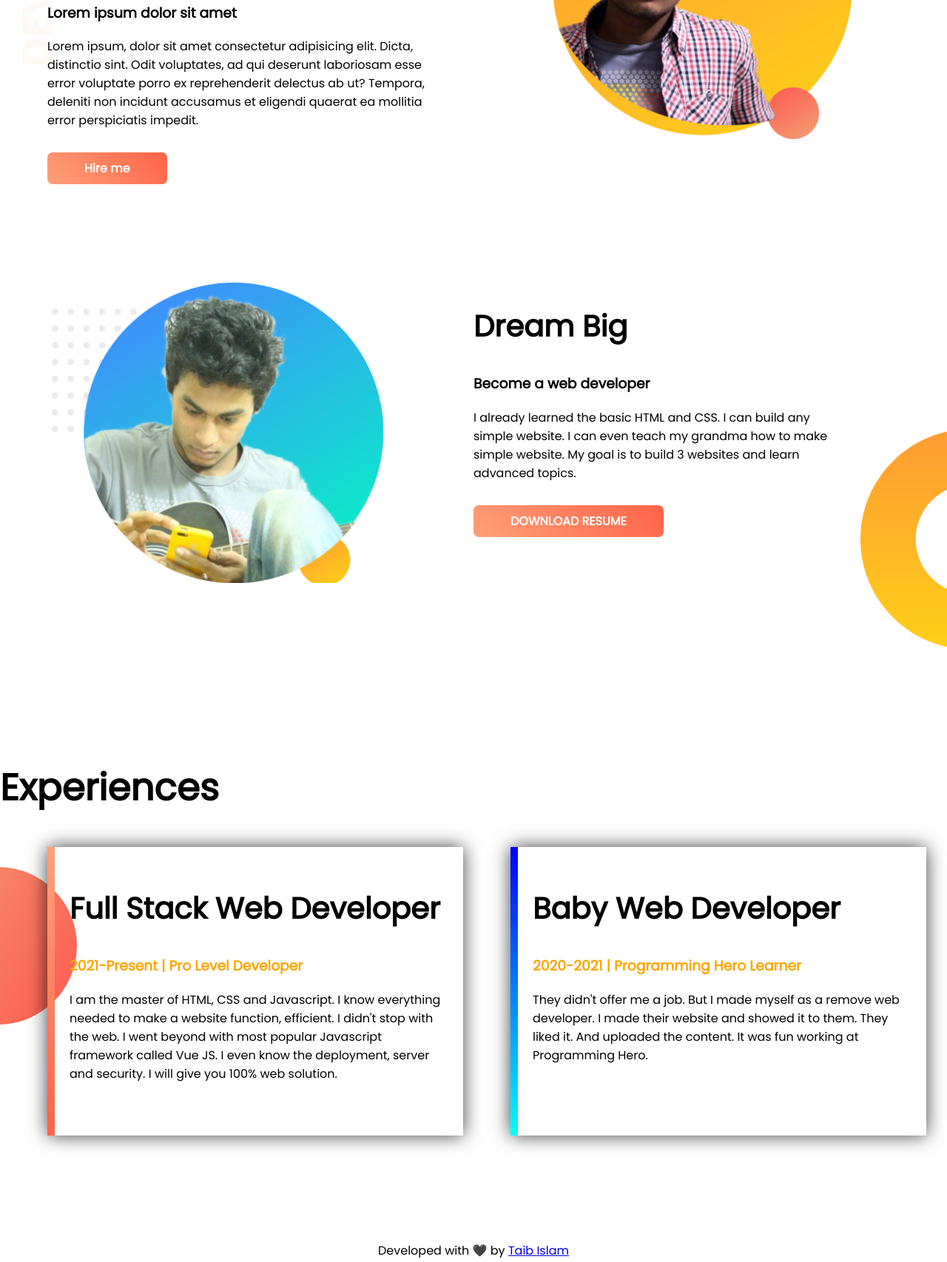
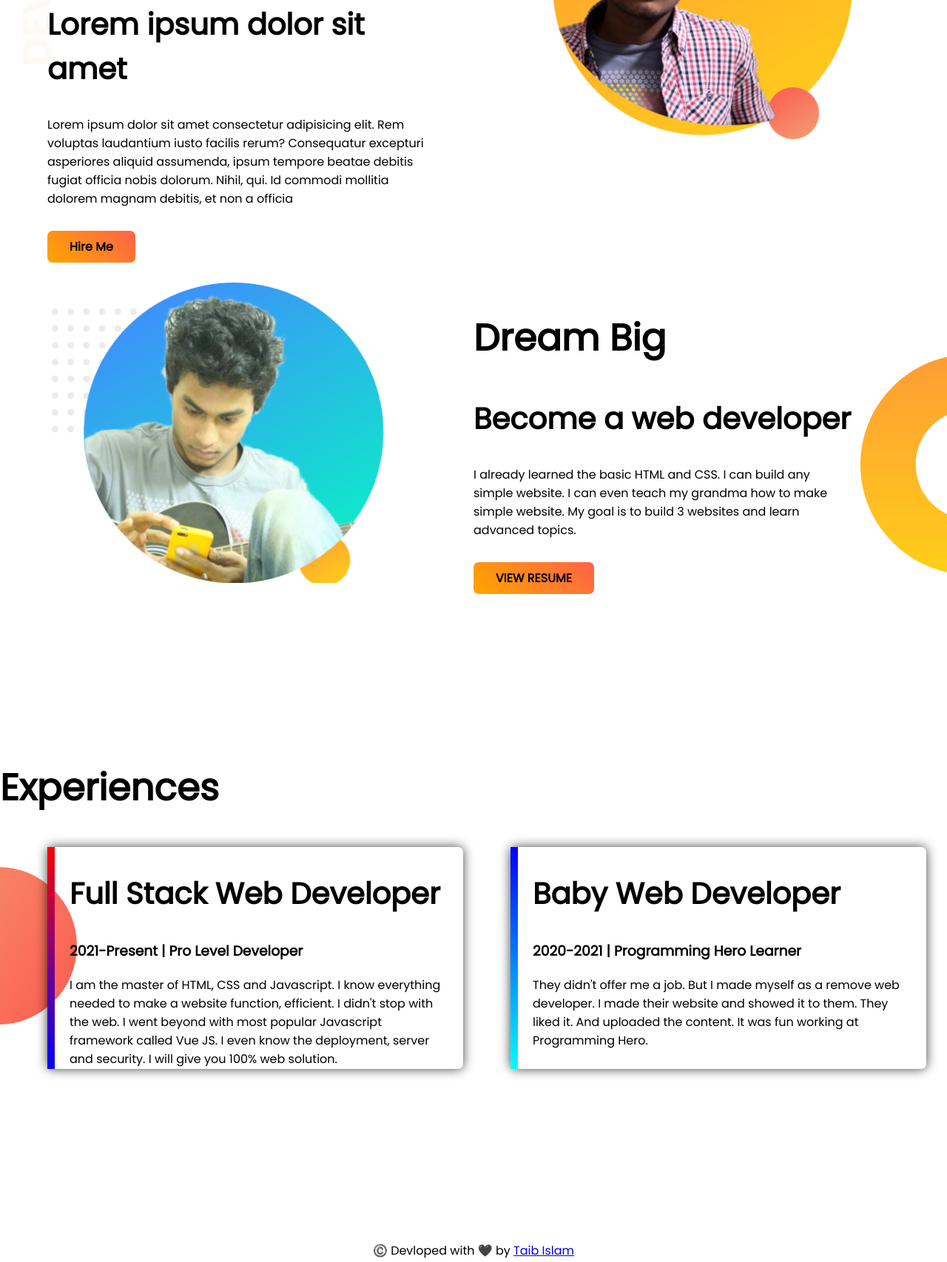
Before and after one commit to taibislamdipu/web-portfolio-v2, a plain HTML site: page index.html in a window 1280 px wide. Shown: the part 272-1978 px from the top of the page at 74% size. Drawn offline with nearby package versions, Linux system fonts and the light colour scheme.

Commit message:
all done

```diff
--- a/index.html
+++ b/index.html
@@ -4,82 +4,82 @@
 <head>
     <meta charset="UTF-8">
     <meta name="viewport" content="width=device-width, initial-scale=1.0">
-    <title>Document</title>
+    <title>Taib Islam | Web Portfolio</title>
+    <link href="https://fonts.googleapis.com/css2?family=Poppins&display=swap" rel="stylesheet">
     <link rel="stylesheet" href="style.css">
-    <link rel="preconnect" href="https://fonts.gstatic.com">
-    <link href="https://fonts.googleapis.com/css2?family=Poppins&display=swap" rel="stylesheet">
+    <link rel="stylesheet" href="https://unpkg.com/aos@next/dist/aos.css" />
 </head>
 
 <body>
     <section class="top-section">
-        <div class="half-width">
+        <div class="half-width" data-aos="zoom-out">
             <h1>Welcome To</h1>
-            <h1><span class="orange-highlight">Taib Islam</span> World</h1>
-            <h3>Lorem ipsum dolor sit amet</h3>
+            <h1><span class="orange-highlight">Taib Islam</span> World </h1>
+            <h2>Lorem ipsum dolor sit amet</h2>
             <p>
-                Lorem ipsum, dolor sit amet consectetur adipisicing elit. Dicta, distinctio sint. Odit voluptates, ad
-                qui
-                deserunt laboriosam esse error voluptate porro ex reprehenderit delectus ab ut? Tempora, deleniti non
-                incidunt
-                accusamus et eligendi quaerat ea mollitia error perspiciatis impedit.
+                Lorem ipsum dolor sit amet consectetur adipisicing elit. Rem voluptas laudantium iusto facilis rerum?
+                Consequatur
+                excepturi asperiores aliquid assumenda, ipsum tempore beatae debitis fugiat officia nobis dolorum.
+                Nihil, qui. Id
+                commodi mollitia dolorem magnam debitis, et non a officia
             </p>
-
-            <div class="btn-margin-top">
-                <a class="link-button" target="_blank" href="https://www.linkedin.com/in/taibislamdipu/">Hire me</a>
+            <div class="linked-button">
+                <a href="https://www.linkedin.com/in/taibislamdipu/" target="_blank">Hire Me</a>
             </div>
-
         </div>
-
-        <div class="half-width">
+        <div class="half-width" data-aos="fade-down" data-aos-easing="linear" data-aos-duration="1500">
             <img src="images/profile1.png" alt="" style="margin-top: 50px">
         </div>
     </section>
 
     <section class="dream-section">
-        <div class="half-width">
+        <div class="half-width" data-aos="fade-right" data-aos-offset="300" data-aos-easing="ease-in-sine">
             <img src="images/profile2.png" alt="">
         </div>
-        <div class="half-width">
-            <h2>Dream Big</h2>
-            <h3>Become a web developer </h3>
-
+        <div class="half-width" data-aos="fade-left" data-aos-offset="300" data-aos-easing="ease-in-sine">
+            <h1>Dream Big </h1>
+            <h2>Become a web developer </h2>
             <p>
-                I already learned the basic HTML and CSS. I can build any simple website. I can even teach my grandma how to
-                make simple website. My goal is to build 3 websites and learn advanced topics.
+                I already learned the basic HTML and CSS. I can build any simple website. I can even teach my grandma how to make simple
+                website. My goal is to build 3 websites and learn advanced topics.
             </p>
 
-            <div class="btn-margin-top">
-                <a href="https://drive.google.com/file/d/18R-HH0jpsAzKQrvCMnAV53lntssXbtsq/view?usp=sharing" target="_blank"
-                    class="link-button">DOWNLOAD RESUME</a>
+            <div class="linked-button">
+                <a href="https://drive.google.com/file/d/18R-HH0jpsAzKQrvCMnAV53lntssXbtsq/view?usp=sharing" target="_blank">VIEW
+                    RESUME</a>
             </div>
         </div>
     </section>
 
     <section class="experience-section">
-        <h1>Experiences </h1>
-        <div class="half-width experience" id="experience-1">
+        <h1>Experiences</h1>
+        <div class="half-width experience" id="experience-1" data-aos="fade-right">
             <h2>Full Stack Web Developer </h2>
-            <h3><span class="orange-highlight">2021-Present | Pro Level Developer </span></h3>
+            <h3>2021-Present | Pro Level Developer</h3>
             <p>
-                I am the master of HTML, CSS and Javascript. I know everything needed to make a website function, efficient.
-                I didn't stop with the web. I went beyond with most popular Javascript framework called Vue JS. I even know
-                the deployment, server and security. I will give you 100% web solution.
+                I am the master of HTML, CSS and Javascript. I know everything needed to make a website function, efficient. I didn't
+                stop with the web. I went beyond with most popular Javascript framework called Vue JS. I even know the deployment,
+                server and security. I will give you 100% web solution.
             </p>
         </div>
-        <div class="half-width experience" id="experience-2">
+        <div class="half-width experience" id="experience-2" data-aos="fade-left">
             <h2>Baby Web Developer </h2>
-            <h3><span class="orange-highlight">2020-2021 | Programming Hero Learner </span></h3>
+            <h3>2020-2021 | Programming Hero Learner </h3>
             <p>
-                They didn't offer me a job. But I made myself as a remove web developer. I made their website and showed it
-                to them. They liked it. And uploaded the content. It was fun working at Programming Hero.
+                They didn't offer me a job. But I made myself as a remove web developer. I made their website and showed it to them.
+                They liked it. And uploaded the content. It was fun working at Programming Hero.
             </p>
         </div>
     </section>
 
-    <footer>
-        <p>Developed with 🖤 by <a href="https://github.com/taibislamdipu" target="_blank">Taib Islam</a></p>
+    <footer data-aos="fade-up" data-aos-anchor-placement="top-bottom">
+        <p>©️ Devloped with 🖤 by <a href="https://github.com/taibislamdipu">Taib Islam</a></p>
     </footer>
 
+    <script src="https://unpkg.com/aos@next/dist/aos.js"></script>
+    <script>
+        AOS.init();
+    </script>
 </body>
 
 </html>
--- a/style.css
+++ b/style.css
@@ -1,6 +1,6 @@
 body{
+    margin: 0;
     font-family: 'Poppins', sans-serif;
-    margin: 0;
 }
 
 h1{
@@ -10,20 +10,14 @@ h2{
     font-size: 40px;
 }
 
-.orange-highlight{
-    color: orange;
-}
-
 .half-width{
     width: 40%;
     float: left;
-    margin-left: 5%;
-    /* padding-left: 2%; */
+    margin-left: 5%
 }
 
 .half-width img{
     width: 100%;
-
 }
 
 .top-section{
@@ -34,7 +28,36 @@ h2{
 .dream-section{
     background-image: url('images/dream-bg.png');
     background-repeat: no-repeat;
-    background-position: right bottom;
+    background-position: right center;
+}
+
+section{
+    height: 500px;
+    margin-bottom: 150px;
+}
+
+.orange-highlight{
+    color: orange;
+}
+
+.linked-button{
+    margin-top: 40px;
+}
+.linked-button a{
+    text-decoration: none;
+    background-image: linear-gradient(45deg, orange, tomato);
+    padding: 10px 30px;
+    border-radius: 7px;
+    color: #000;
+    font-weight: bold
+}
+
+.experience{
+    box-shadow: 0px 0px 15px 0px rgba(0,0,0,0.75);
+    height: 300px;
+    padding: 0 20px;
+    border-radius: 7px;
+
 }
 
 .experience-section{
@@ -43,39 +66,17 @@ h2{
     background-position: left center;
 }
 
-section{
-    height: 500px;
-    margin-bottom: 150px;
+#experience-1{
+    border-left: 10px solid;
+    border-image: linear-gradient(red, blue);
+    border-image-slice: 1;
+    overflow: auto;
 }
 
-.link-button{
-    text-decoration: none;
-    font-weight: bold;
-    background-image: linear-gradient(45deg, lightSalmon, tomato);
-    color: white;
-    padding: 10px 50px;
-    border-radius: 7px;
-}
-
-.btn-margin-top{
-    margin-top: 40px;
-}
-
-#experience-1{
-    border-left: 10px solid;
-    border-image: linear-gradient( lightSalmon, tomato);
-    border-image-slice: 1;
-}
 #experience-2{
     border-left: 10px solid;
     border-image: linear-gradient( blue, aqua);
     border-image-slice: 1;
-}
-
-.experience{
-    height: 350px;
-    padding: 20px;
-    box-shadow: 0px 0px 24px 0px rgba(0,0,0,0.75);
     overflow: auto;
 }
 
```
